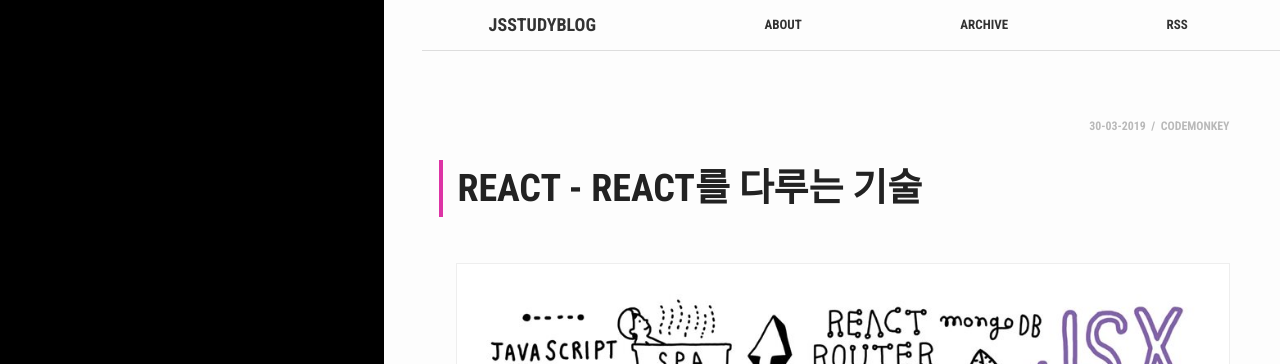
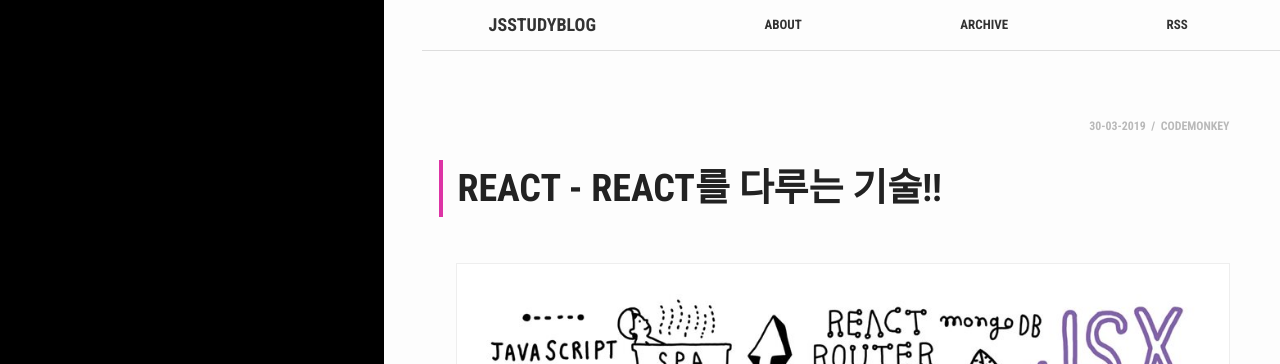
Before and after one commit to minsukong/jsStudyBlog, a Jekyll site: the page built from _posts/2019-03-30-reactSkill.md, in a window 1280 px wide and 900 px high. Shown: the top 364 px of the window. Built offline with Jekyll 4.4.1, drawn with Linux system fonts in a browser that asks for light colours; comment, search, counter and statistics services are not loaded.

```diff
--- a/_posts/2019-03-30-reactSkill.md
+++ b/_posts/2019-03-30-reactSkill.md
@@ -10,7 +10,7 @@ tags: 'react.js'
 author: codeMonkey
 ---
 
-### react - react를 다루는 기술 ###
+### react - react를 다루는 기술!! ###
 
 ![react-skill](/jsStudyBlog/assets/images/post/react-skill.jpg)
 
```
